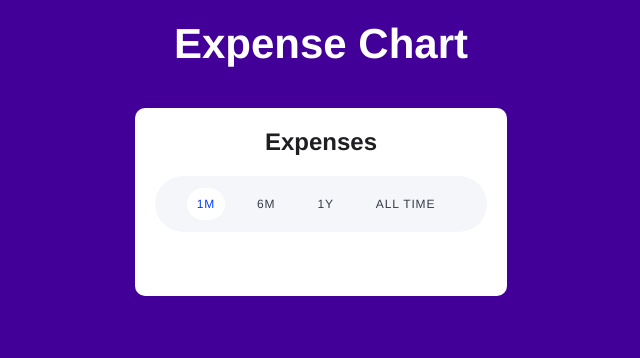
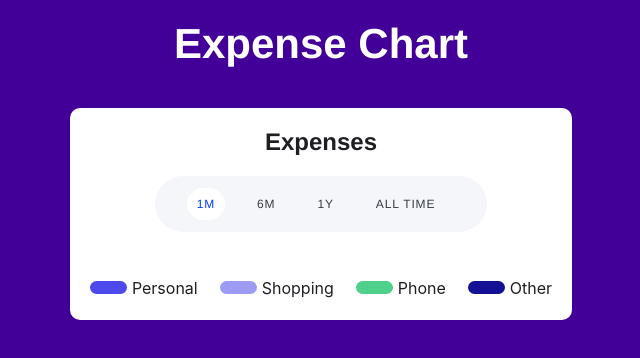
Before and after one commit to Springhawk27/expense-chart-react, a React (Vite) app: page / in a window 1280 px wide. Shown: the top 358 px of the page, without its empty margins (319-959 px from the left). Built offline with nearby package versions, Linux system fonts and the light colour scheme.

Commit message:
color legend added and minor adjustment

```diff
--- a/src/components/ExpenseChart.jsx
+++ b/src/components/ExpenseChart.jsx
@@ -1,6 +1,35 @@
 import { useState } from "react";
 import "./ExpenseChart.scss";
 
+const getColor = (key) => {
+  switch (key) {
+    case "personal":
+      return "#4C49ED";
+    case "shopping":
+      return "#9D9BF4";
+    case "phone":
+      return "#4FD18B";
+    case "other":
+      return "#141197";
+    default:
+      return "#000000"; // default color
+  }
+};
+
+const getColorLabel = (key) => {
+  switch (key) {
+    case "personal":
+      return "Personal";
+    case "shopping":
+      return "Shopping";
+    case "phone":
+      return "Phone";
+    case "other":
+      return "Other";
+    default:
+      return "Unknown";
+  }
+};
 const ExpenseChart = () => {
   const [selectedPeriod, setSelectedPeriod] = useState("1M");
   const data = [
@@ -58,6 +87,21 @@ const ExpenseChart = () => {
         <div className="pie-chart">
           <div className="total-expense">${selectedData.total || 0.0}</div>
         </div>
+        <div className="legend">
+          {Object.entries(selectedData).map(
+            ([key]) =>
+              key !== "period" &&
+              key !== "total" && (
+                <div key={key} className="legend-item">
+                  <div
+                    className="color"
+                    style={{ backgroundColor: getColor(key) }}
+                  ></div>
+                  <div className="label">{`${getColorLabel(key)}`}</div>
+                </div>
+              )
+          )}
+        </div>
       </div>
     </div>
   );
--- a/src/components/ExpenseChart.scss
+++ b/src/components/ExpenseChart.scss
@@ -3,6 +3,10 @@ $card-background: #ffffff;
 $options-color: #373b47;
 $neutral-black: #1f1f23;
 $active-color: #003eff;
+$personal-color: #4c49ed;
+$shopping-color: #9d9bf4;
+$phone-color: #4fd18b;
+$other-color: #141197;
 
 .expense-chart {
   color: #fff;
@@ -20,7 +24,9 @@ $active-color: #003eff;
     margin-top: 20px;
     padding: 20px;
     border-radius: 10px;
-
+    display: flex;
+    flex-direction: column;
+    align-items: center;
     h2 {
       margin-top: 0;
       color: $neutral-black;
@@ -32,10 +38,12 @@ $active-color: #003eff;
     }
 
     .options {
+      width: fit-content;
       margin-bottom: 20px;
       display: flex;
       padding: 12px 32px;
       align-items: center;
+      justify-content: center;
       gap: 12px;
       border-radius: 30px;
       background: #f5f6fa;
@@ -61,5 +69,25 @@ $active-color: #003eff;
         }
       }
     }
+    .legend {
+      display: flex;
+      justify-content: space-around;
+      gap: 22px;
+
+      .legend-item {
+        display: flex;
+        align-items: center;
+
+        .color {
+          width: 37px;
+          height: 13px;
+          margin-right: 5px;
+          border-radius: 33px;
+        }
+        .label {
+          color: #1f1f23;
+        }
+      }
+    }
   }
 }
```
